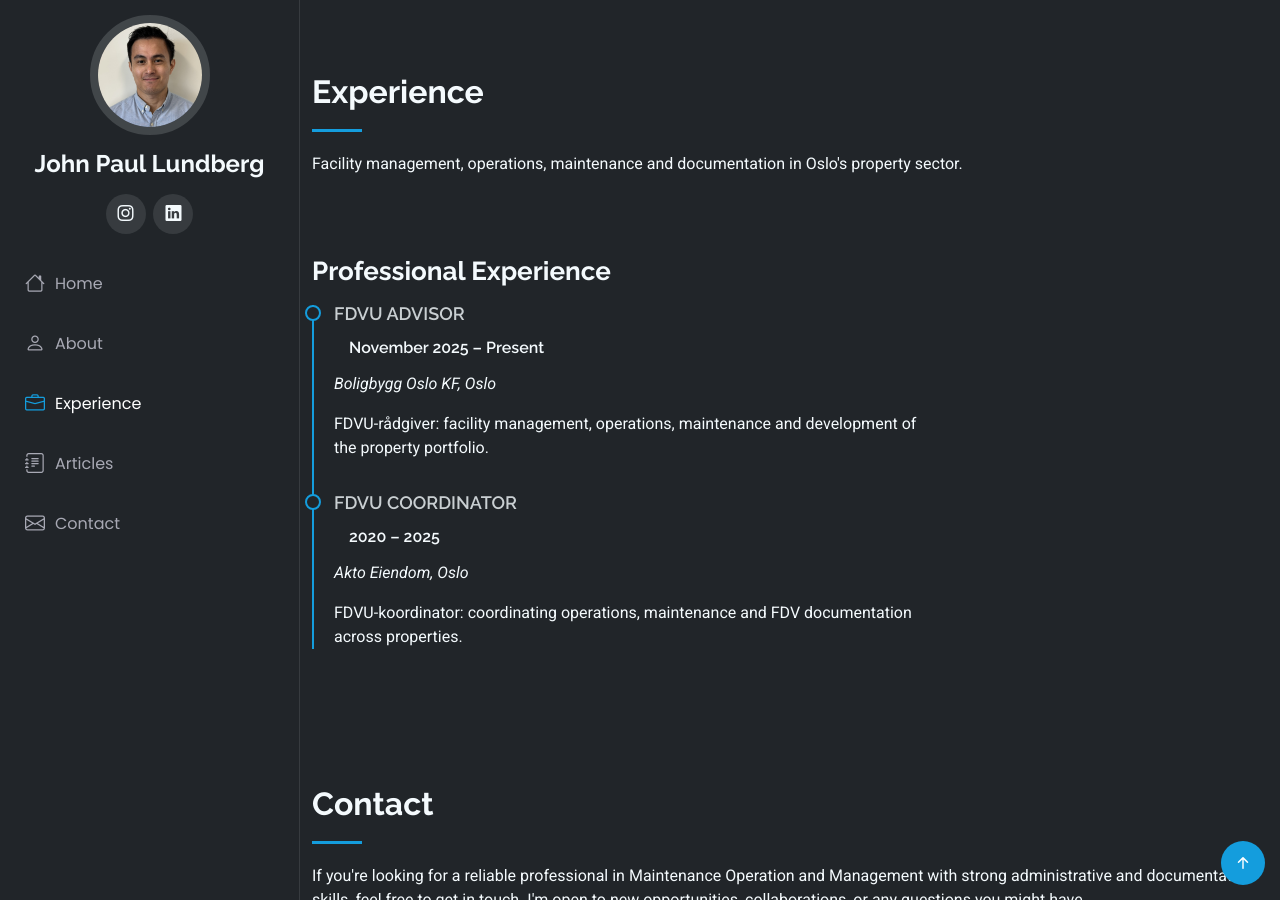
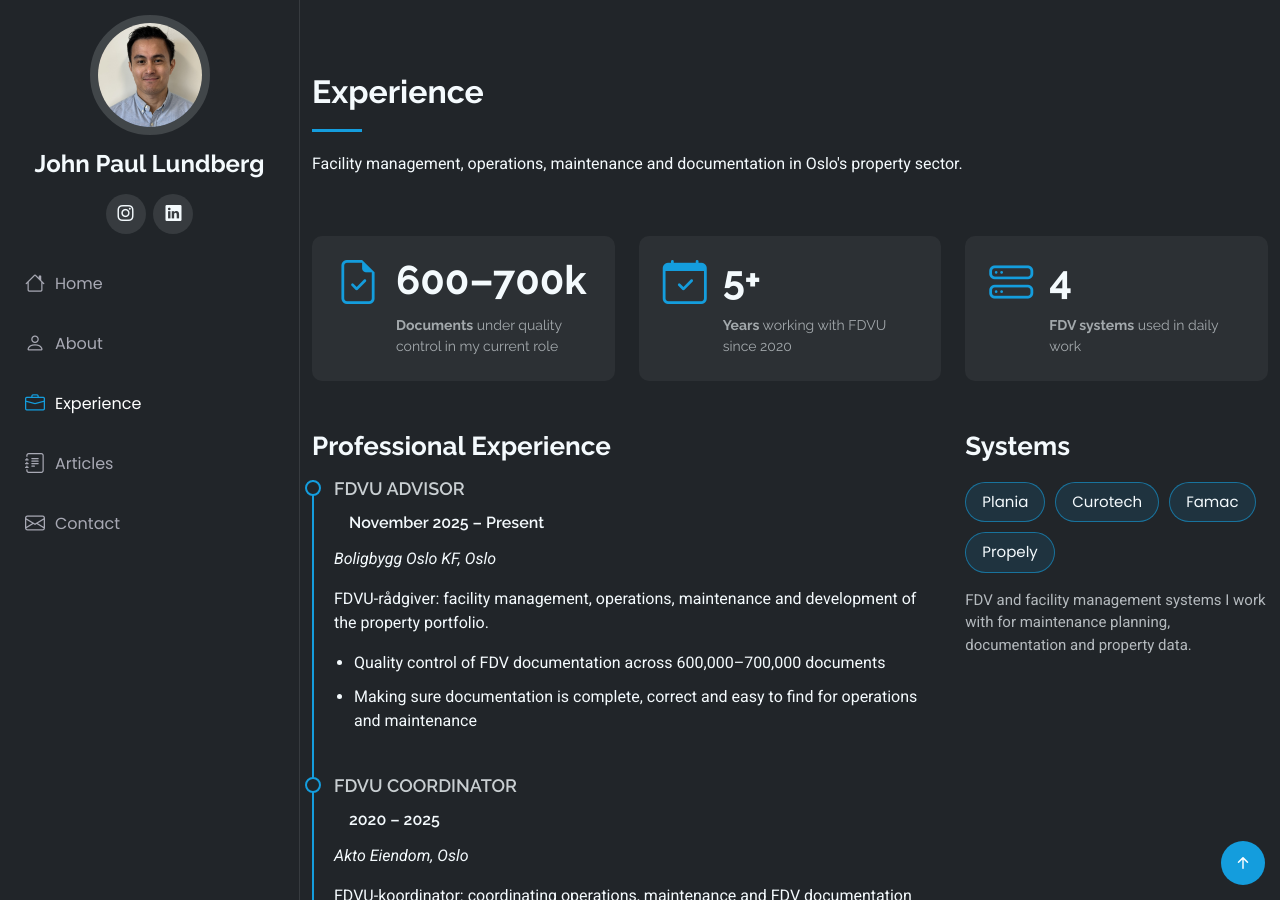
Before and after one commit to Jpme96/jplundberg.github.io, a Jekyll site: the page index.html, which Jekyll copies as it is, in a window 1280 px wide and 900 px high, scrolled down 1678 px. Built offline with Jekyll 4.4.1, drawn with Linux system fonts in a browser that asks for light colours.

Commit message:
Add current work, highlights and systems to Experience
Co-Authored-By: Claude Opus 5.5 <noreply@anthropic.com>
Claude-Session: https://claude.ai/code/session_01HU2CPqXNQnbLPNtvAjw5NB

```diff
--- a/assets/css/main.css
+++ b/assets/css/main.css
@@ -1273,3 +1273,50 @@ section,
 .starter-section {
   /* Add your styles here */
 }
+
+/*--------------------------------------------------------------
+# Experience: highlights and systems
+--------------------------------------------------------------*/
+.resume .highlights {
+  padding-bottom: 30px;
+}
+
+.resume .highlights .stats-item {
+  padding: 24px;
+  border-radius: 10px;
+  background: color-mix(in srgb, var(--default-color), transparent 95%);
+  height: 100%;
+}
+
+.resume .highlights .stats-item .stat-value {
+  color: var(--heading-color);
+  font-family: var(--heading-font);
+  font-size: 40px;
+  line-height: 40px;
+  display: block;
+  font-weight: 700;
+  margin-left: 60px;
+}
+
+.resume .system-tags {
+  list-style: none;
+  padding: 0;
+  margin: 0 0 16px 0;
+  display: flex;
+  flex-wrap: wrap;
+  gap: 10px;
+}
+
+.resume .system-tags li {
+  font-family: var(--nav-font);
+  font-size: 15px;
+  padding: 8px 16px;
+  border-radius: 50px;
+  border: 1px solid color-mix(in srgb, var(--accent-color), transparent 40%);
+  background: color-mix(in srgb, var(--accent-color), transparent 88%);
+}
+
+.resume .system-note {
+  font-size: 15px;
+  color: color-mix(in srgb, var(--default-color), transparent 30%);
+}
--- a/index.html
+++ b/index.html
@@ -159,8 +159,35 @@
         <p>Facility management, operations, maintenance and documentation in Oslo's property sector.</p>
       </div><!-- End Section Title -->
 
+      <!-- Highlights -->
+      <div class="container stats highlights" data-aos="fade-up" data-aos-delay="100">
+        <div class="row gy-4">
+          <div class="col-lg-4 col-md-6">
+            <div class="stats-item">
+              <i class="bi bi-file-earmark-check"></i>
+              <span class="stat-value">600–700k</span>
+              <p><strong>Documents</strong> under quality control in my current role</p>
+            </div>
+          </div>
+          <div class="col-lg-4 col-md-6">
+            <div class="stats-item">
+              <i class="bi bi-calendar-check"></i>
+              <span class="stat-value">5+</span>
+              <p><strong>Years</strong> working with FDVU since 2020</p>
+            </div>
+          </div>
+          <div class="col-lg-4 col-md-6">
+            <div class="stats-item">
+              <i class="bi bi-hdd-stack"></i>
+              <span class="stat-value">4</span>
+              <p><strong>FDV systems</strong> used in daily work</p>
+            </div>
+          </div>
+        </div>
+      </div><!-- End Highlights -->
+
       <div class="container">
-        <div class="row">
+        <div class="row gy-4">
           <div class="col-lg-8" data-aos="fade-up" data-aos-delay="100">
 
             <h3 class="resume-title">Professional Experience</h3>
@@ -170,6 +197,10 @@
               <h5>November 2025 – Present</h5>
               <p><em>Boligbygg Oslo KF, Oslo</em></p>
               <p>FDVU-rådgiver: facility management, operations, maintenance and development of the property portfolio.</p>
+              <ul>
+                <li>Quality control of FDV documentation across 600,000–700,000 documents</li>
+                <li>Making sure documentation is complete, correct and easy to find for operations and maintenance</li>
+              </ul>
             </div><!-- End Resume Item -->
 
             <div class="resume-item">
@@ -179,6 +210,17 @@
               <p>FDVU-koordinator: coordinating operations, maintenance and FDV documentation across properties.</p>
             </div><!-- End Resume Item -->
 
+          </div>
+
+          <div class="col-lg-4" data-aos="fade-up" data-aos-delay="200">
+            <h3 class="resume-title">Systems</h3>
+            <ul class="system-tags">
+              <li>Plania</li>
+              <li>Curotech</li>
+              <li>Famac</li>
+              <li>Propely</li>
+            </ul>
+            <p class="system-note">FDV and facility management systems I work with for maintenance planning, documentation and property data.</p>
           </div>
         </div>
       </div>
```
